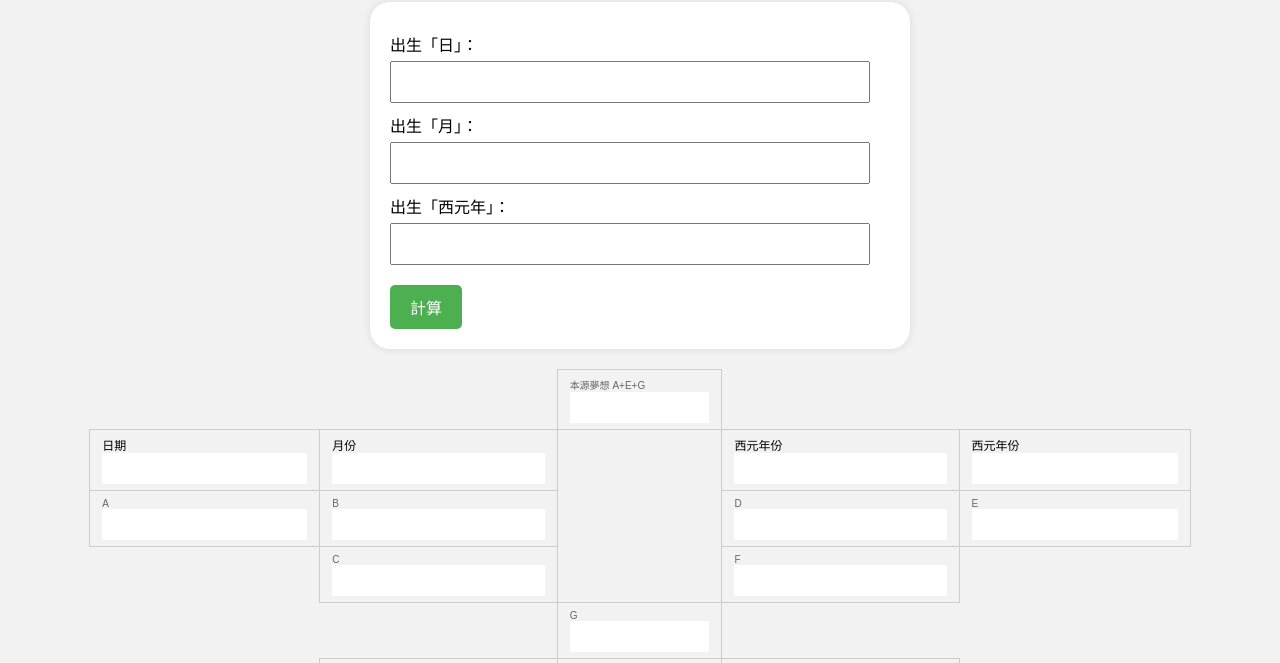
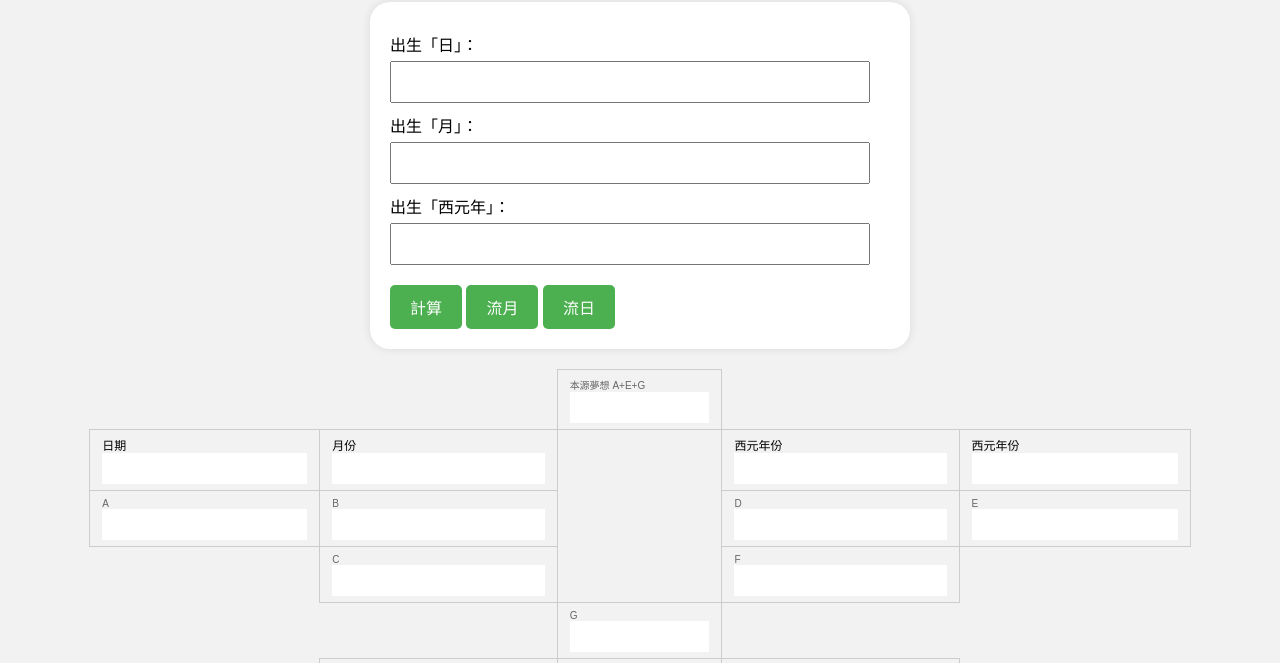
Before and after one commit to berrychen1991/numerology-calculator, a plain HTML site: page index.html in a window 1280 px wide. Shown: the part 115-778 px from the top of the page. Drawn offline with Linux system fonts and the light colour scheme.

Commit message:
Add files via upload

```diff
--- a/index.html
+++ b/index.html
@@ -106,14 +106,16 @@
 </head>
 <body>
   <h1>數字易經計算機</h1>
-  <div class="input-area">
+    <div class="input-area">
     <label_big for="day">出生「日」：</label_big>
     <input type="number" id="day" min="1" max="31">
     <label_big for="month">出生「月」：</label_big>
     <input type="number" id="month" min="1" max="12">
     <label_big for="year">出生「西元年」：</label_big>
     <input type="number" id="year" min="1900" max="2099">
-    <button onclick="calculate()">計算</button>
+    <button onclick="calculate('normal')">計算</button>
+    <button onclick="calculate('month')">流月</button>
+    <button onclick="calculate('day')">流日</button>
   </div>
 
   <table class="hidden-table">
@@ -225,14 +227,28 @@
         document.getElementById(`cell${k}`).value = values[k];
       });
     }
-    function calculate() {
-      const day = document.getElementById("day").value;
-      const month = document.getElementById("month").value;
-      const year = document.getElementById("year").value;
+    function calculate(mode) {
+      let day = parseInt(document.getElementById("day").value);
+      let month = parseInt(document.getElementById("month").value);
+      let year = parseInt(document.getElementById("year").value);
+      const sysMonth = new Date().getMonth() + 1;
+      const sysDay = new Date().getDate();
+      const sysYear = new Date().getFullYear();
+
       if (!day || !month || !year) {
         alert("請輸入完整的出生年月日");
         return;
       }
+      if (mode === 'month') {
+        year = sysYear;
+        month = month + sysMonth;
+      } else if (mode === 'day') {
+        year = sysYear;
+        month = month + sysMonth;
+        day = day + sysDay;
+      } // for normal mode do nothing
+
+
       const dayStr = day.toString().padStart(2, '0');
       const monthStr = month.toString().padStart(2, '0');
       const yearStr = year.toString().padStart(4, '0');
@@ -246,7 +262,8 @@
       const B = reduceToOneDigit(parseInt(monthStr[0]) + parseInt(monthStr[1]));
       const C = reduceToOneDigit(A + B);
       const D = reduceToOneDigit(parseInt(yearStr[0]) + parseInt(yearStr[1]));
-      const E = reduceToOneDigit(parseInt(yearStr[2]) + parseInt(yearStr[3]));
+      let E = reduceToOneDigit(parseInt(yearStr[2])+parseInt(yearStr[3]));
+      if(yearStr === '2000') { E = 5; }
       const F = reduceToOneDigit(D + E);
       const G = reduceToOneDigit(C + F);
       const H = reduceToOneDigit(F + G);
```
